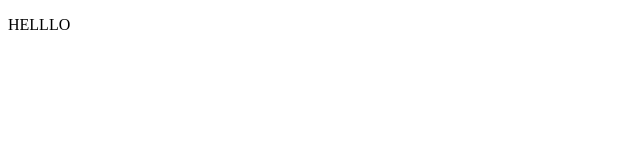
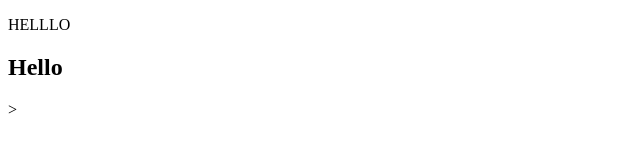
Before and after one commit to zeri4/myProject, a plain HTML site: page index.html in a window 1280 px wide. Shown: the full height of the page, 0-640 px from the left. Drawn offline with Linux system fonts and the light colour scheme.

Commit message:
index.html

```diff
--- a/index.html
+++ b/index.html
@@ -10,6 +10,7 @@
 </head>
 <body>
   <p>HELLLO</p>
+  <h2>Hello</h2>>
   <script src="js/scripts.js" ></script>
 </body>
 </html>
```
